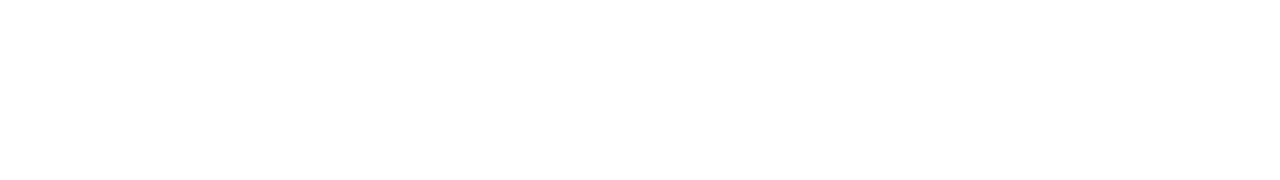
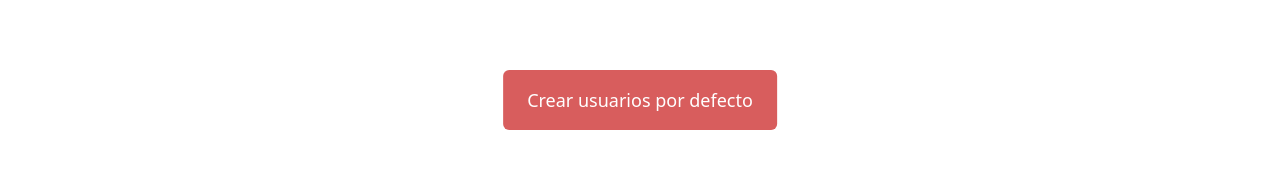
Before and after one commit to diegotellezc/Users-CRUD, a React (Vite) app: page / in a window 1280 px wide. Shown: the part 338-518 px from the top of the page. Built offline with nearby package versions, Linux system fonts and the light colour scheme; no server answers.

Commit message:
Added a button with default users and fixed some styles

```diff
--- a/src/App.jsx
+++ b/src/App.jsx
@@ -1,6 +1,6 @@
 import axios from "axios"
 import { useEffect, useState } from "react"
-import { BASE_URL, DEFAULT_VALUES } from "./constants.js"
+import { BASE_URL, DEFAULT_VALUES, DIEGO, JUNIOR, WILL } from "./constants.js"
 import Modal from "./components/Modal"
 import Header from "./components/Header"
 import { useForm } from "react-hook-form"
@@ -8,6 +8,7 @@
 import Swal from 'sweetalert2'
 import Footer from "./components/Footer"
 import './App.css'
+import ButtonDefault from "./components/ButtonDefault.jsx"
 
 
 function App() {
@@ -26,7 +27,6 @@
       data.image_url = null
     }
 
-
     if(isUserIdToEdit){
       editUser(data)
     } else {
@@ -42,6 +42,21 @@
 
   }
 
+  const createDefaultUsers = () => {
+    createUser(DIEGO)
+    createUser(JUNIOR)
+    createUser(WILL)
+
+    Swal.fire({
+      icon: 'success',
+      title: 'Registros exitosos',
+      showConfirmButton: false,
+      timer: 2500
+    })
+
+  }
+
+
   const createUser = (data) => {
     const URL = BASE_URL + "/users/"
 
@@ -49,7 +64,7 @@
     .then(() => {
       getAllUsers()
       reset(DEFAULT_VALUES)
-      setIsShowedForm(!isShowedForm)
+      setIsShowedForm(false)
     })
     .catch((err) => console.log(err))
   }
@@ -58,7 +73,15 @@
     const URL = BASE_URL + `/users/${id}/`
 
     axios.delete(URL)
-    .then(() => getAllUsers())
+    .then(() => {
+      Swal.fire({
+        icon: 'success',
+        title: 'Eliminación exitosa',
+        showConfirmButton: false,
+        timer: 1500
+      })
+      getAllUsers()
+    })
     .catch((err) => console.log(err))
   }
 
@@ -99,10 +122,13 @@
     <div className="font-sans flex flex-col min-h-screen">
       <Header setIsShowedForm={setIsShowedForm} />
 
-      <main className="flex-grow">
+      <main className="flex-grow relative">
         <Modal isShowedForm={isShowedForm} setIsShowedForm={setIsShowedForm} register={register} handleSubmit={handleSubmit} submit={submit} reset={reset} setIsUserIdToEdit={setIsUserIdToEdit} isUserIdToEdit={isUserIdToEdit} errors={errors} />
 
-        <UsersList users={users} deleteUser={deleteUser} handleClickEdit={handleClickEdit} />
+        {
+          users.length === 0 ? <ButtonDefault createDefaultUsers={createDefaultUsers} /> : <UsersList users={users} deleteUser={deleteUser} handleClickEdit={handleClickEdit} />
+        }
+
       </main>
 
       <Footer />
--- /dev/null
+++ b/src/components/ButtonDefault.jsx
@@ -0,0 +1,11 @@
+import React from 'react'
+
+const ButtonDefault = ({createDefaultUsers}) => {
+    return (
+        <div className='top-1/2 left-1/2 -translate-x-1/2 absolute'>
+            <button onClick={createDefaultUsers} className="bg-primary-color max-w-max rounded-md flex justify-center items-center text-white px-6 py-4 text-lg hover:bg-primary-color/90 transition-colors">Crear usuarios por defecto</button>
+        </div>
+    )
+}
+
+export default ButtonDefault
--- a/src/components/Header.jsx
+++ b/src/components/Header.jsx
@@ -7,10 +7,10 @@
 
 
     return (
-        <header className='bg-secondary-color w-full m-0 p-4 text-center flex flex-col justify-center items-center gap-4 sm:flex-row sm:justify-between'>
-            <h1 className='text-3xl text-white sm:ml-32'>Usuarios</h1>
+        <header className='bg-secondary-color w-full m-0 p-4 text-center flex flex-col justify-center items-center gap-4 md:flex-row md:justify-between'>
+            <h1 className='text-3xl text-white md:ml-32'>Usuarios</h1>
 
-            <button onClick={handleClickShowModal} className='bg-primary-color max-w-max rounded-md flex justify-center items-center text-white px-6 py-2 text-lg sm:mr-32 hover:bg-primary-color/90 transition-colors'>
+            <button onClick={handleClickShowModal} className='bg-primary-color max-w-max rounded-md flex justify-center items-center text-white px-6 py-2 text-lg md:mr-32 hover:bg-primary-color/90 transition-colors'>
                 <i className='bx bx-plus text-2xl'></i>
                 Crear nuevo usuario
             </button>
--- a/src/components/Modal.jsx
+++ b/src/components/Modal.jsx
@@ -96,7 +96,7 @@
                             message: "El formato de URL para imágenes no es válido"
                         }
                     })} />
-                    <span>{errors.image_url && errors.image_url.message}</span>
+                    <span className='text-primary-color text-xs'>{errors.image_url && errors.image_url.message}</span>
                 </div>
 
                 <i onClick={handleClickCloseModal} className='bx bx-x absolute right-2 top-1 text-2xl hover:text-primary-color cursor-pointer'></i>
--- a/src/components/UserCard.jsx
+++ b/src/components/UserCard.jsx
@@ -53,7 +53,7 @@
                 <strong>Correo:</strong> {user.email}
                 </p>
                 <p className="text-gray-500 text-sm mb-2">
-                <strong>Cumpleaños: </strong>{user.birthday}
+                <strong>Cumpleaños: </strong>{user.birthday ? user.birthday : "desconocido" }
                 </p>
             </div>
         </article>
--- a/src/constants.js
+++ b/src/constants.js
@@ -8,3 +8,30 @@
     birthday: "",
     image_url: ""
 }
+
+export const DIEGO = {
+    birthday: "1993-05-15",
+    email: "diegotellezcontreras@gmail.com",
+    first_name: "Diego",
+    image_url: "https://imgur.com/HT8e1vq.png",
+    last_name: "Téllez Contreras",
+    password: "123456789"
+}
+
+export const JUNIOR = {
+    birthday: "1996-10-31",
+    email: "junior-elcrack@gmail.com",
+    first_name: "Junior",
+    image_url: "https://contents.bebee.com/users/id/NRsaM62d34fc384fc8/_avatar-WXCOt-400.png",
+    last_name: "Pacheco",
+    password: "soydesaravena"
+}
+
+export const WILL = {
+    birthday: "1968-09-25",
+    email: "bofetadasSmith@outlook.com",
+    first_name: "Will",
+    image_url: "https://the1a.org/wp-content/uploads/sites/4/2021/12/Will-Smith-new-headshot-credit-Lorenzo-Agius-e1640093317368-1500x1500.jpg",
+    last_name: "Smith",
+    password: "lepegaronamivieja"
+}
```
